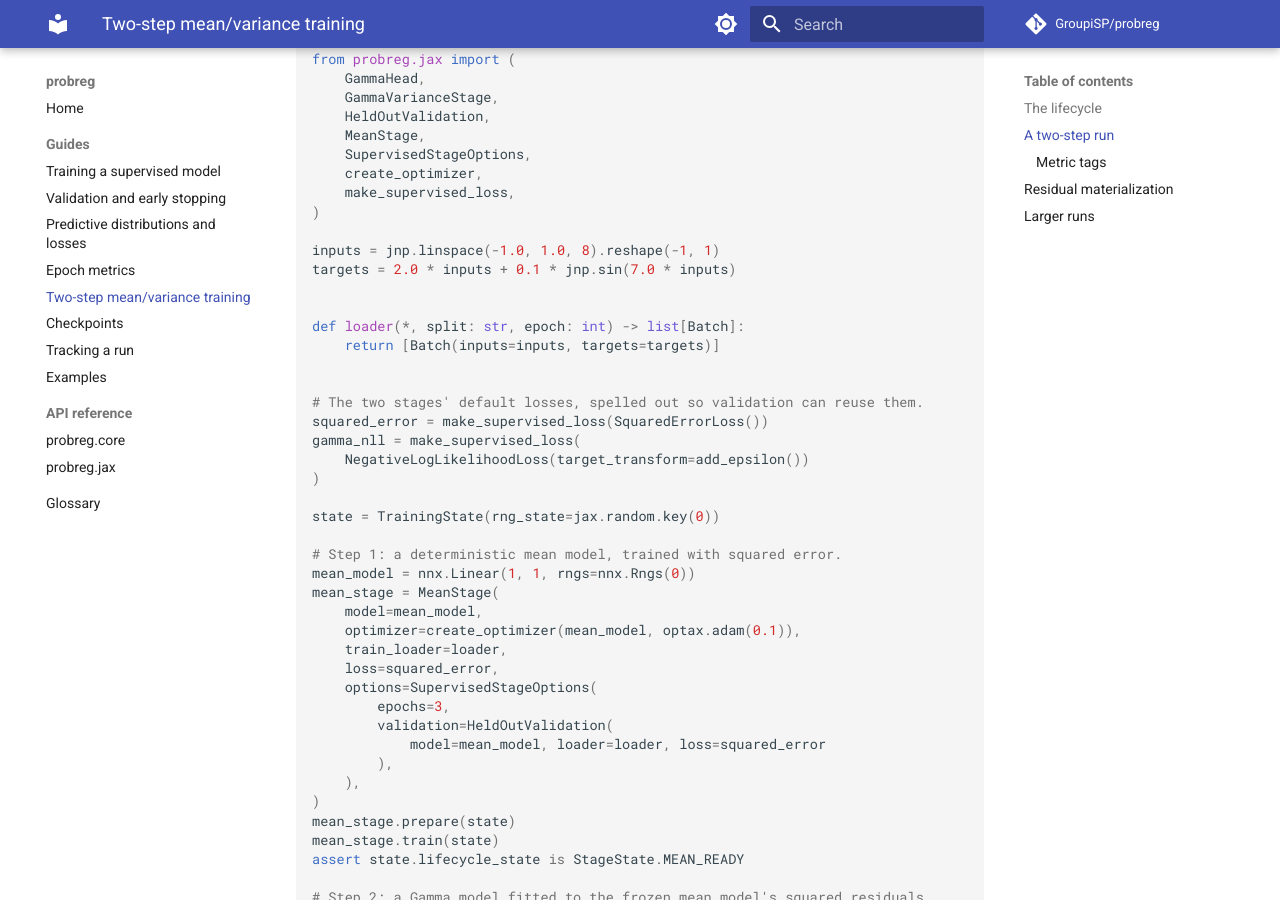
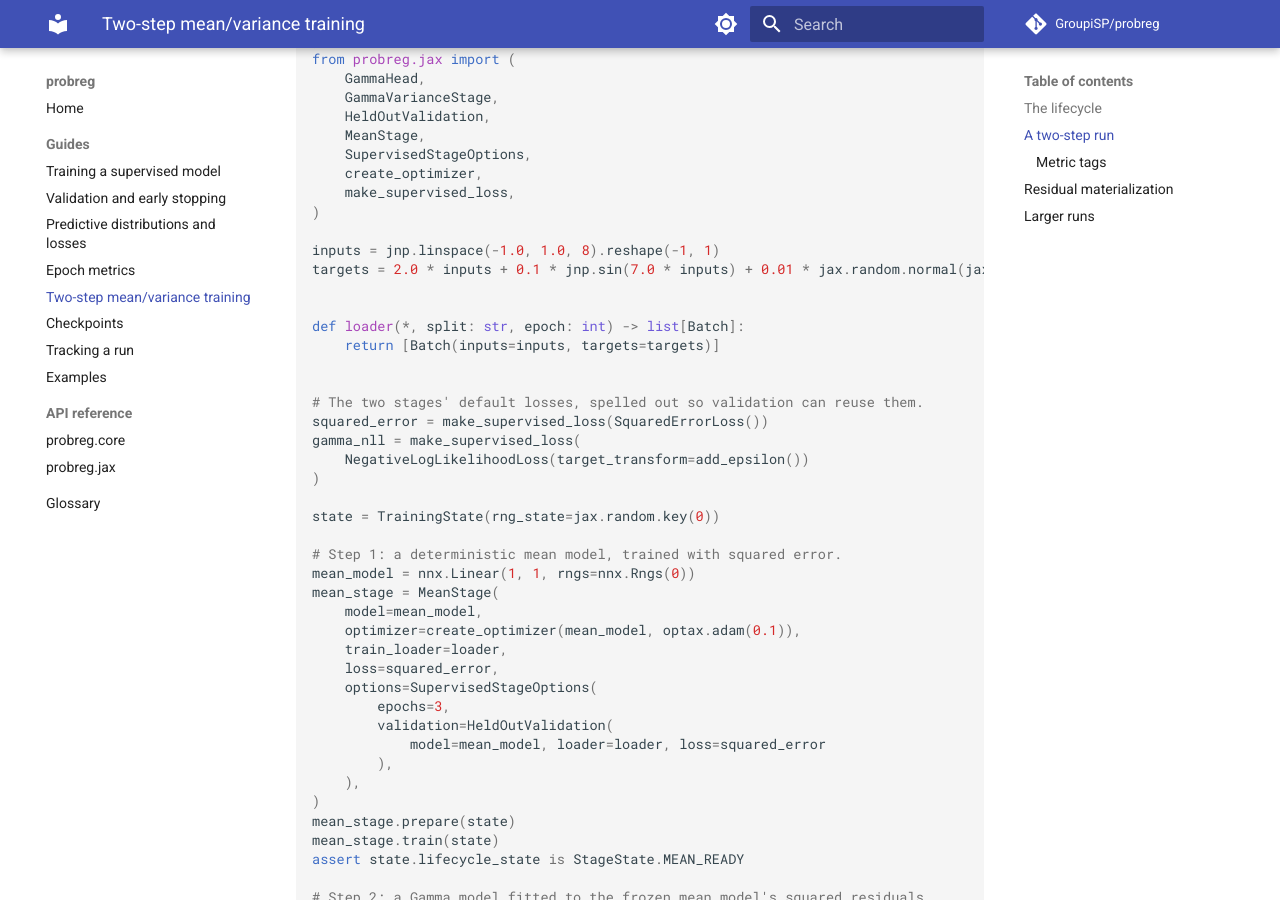
Before and after one commit to GroupiSP/probreg, an MkDocs documentation site: the page built from docs_site/guides/two-step-training.md, in a window 1280 px wide and 900 px high, scrolled down 1730 px. Built offline with MkDocs 1.6.1 and Material for MkDocs 9.7.7, drawn with Linux system fonts in a browser that asks for light colours; comment, search, counter and statistics services are not loaded.

Commit message:
docs(guide): add some Gaussian noise in the targets of the two-step training guide

```diff
--- a/docs_site/guides/two-step-training.md
+++ b/docs_site/guides/two-step-training.md
@@ -83,7 +83,7 @@
 )
 
 inputs = jnp.linspace(-1.0, 1.0, 8).reshape(-1, 1)
-targets = 2.0 * inputs + 0.1 * jnp.sin(7.0 * inputs)
+targets = 2.0 * inputs + 0.1 * jnp.sin(7.0 * inputs) + 0.01 * jax.random.normal(jax.random.key(0), inputs.shape)
 
 
 def loader(*, split: str, epoch: int) -> list[Batch]:
```
